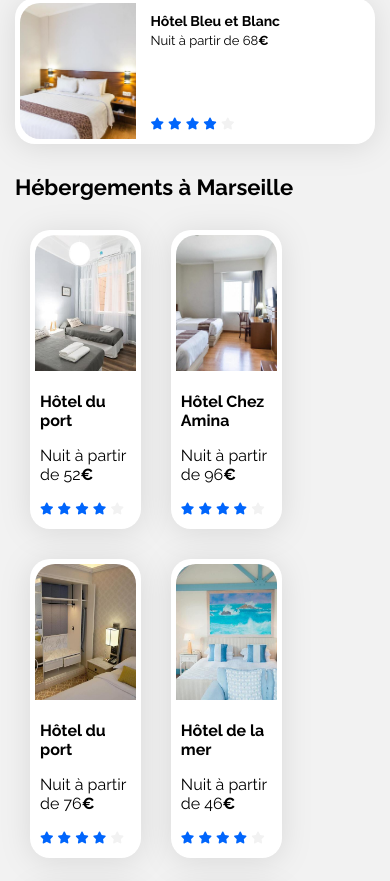
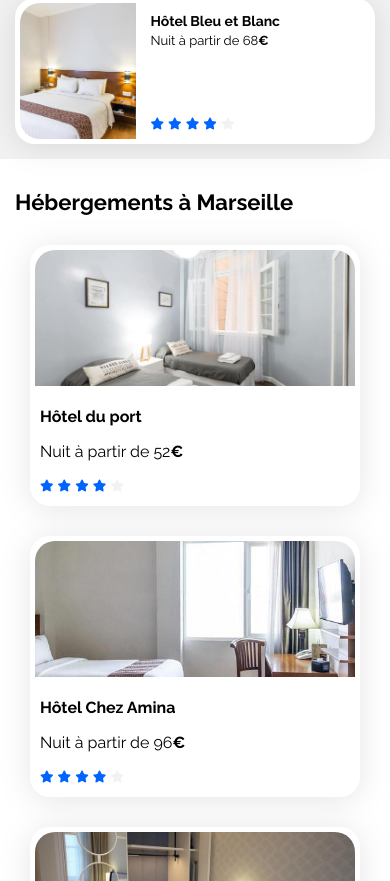
Before and after one commit to leilabritezneira/siteBooki-OpenClassrooms, a plain HTML site: page index.html in a window 390 px wide. Shown: the part 1023-1904 px from the top of the page. Drawn offline with Linux system fonts and the light colour scheme.

Commit message:
Style: add responsive style in the hebergements section

```diff
--- a/css/style.css
+++ b/css/style.css
@@ -443,6 +443,13 @@ footer ul li {
     .populaires-cards a {
         width: 100%;
     }
+    .hebergements-and-populaires .hebergements {
+        background-color: white;
+        margin: 15px 0;
+    }
+    .hebergements-cards .card {
+        width: 100%;
+    }
 }
 
 /* Big devices (tablets, more/equal than 768px) */
```
